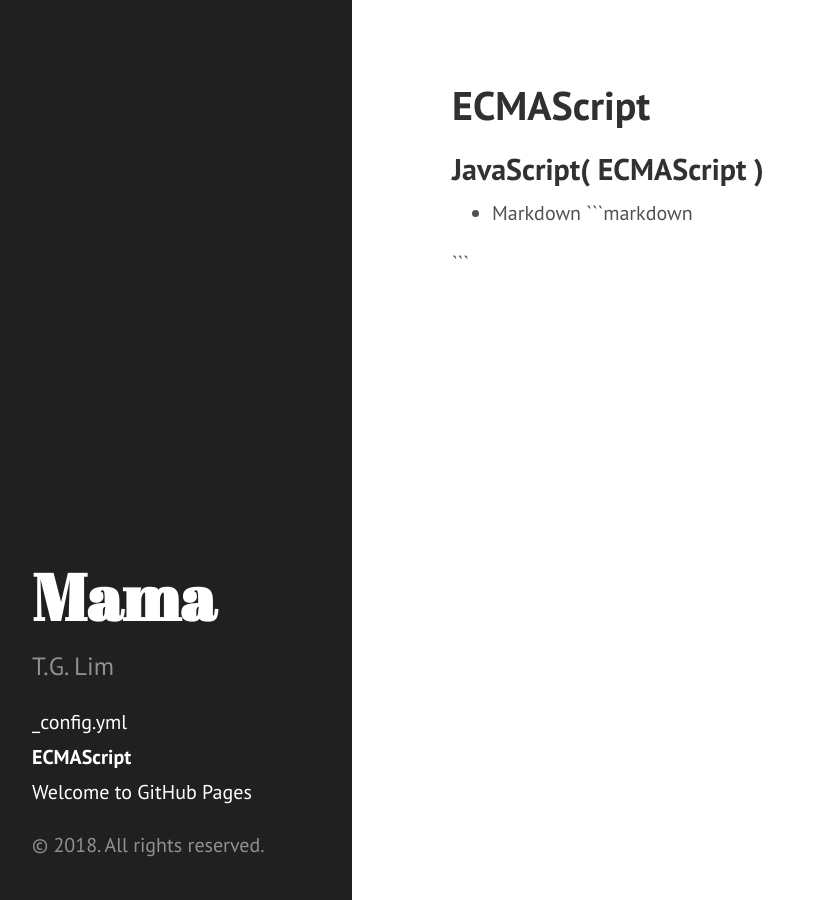
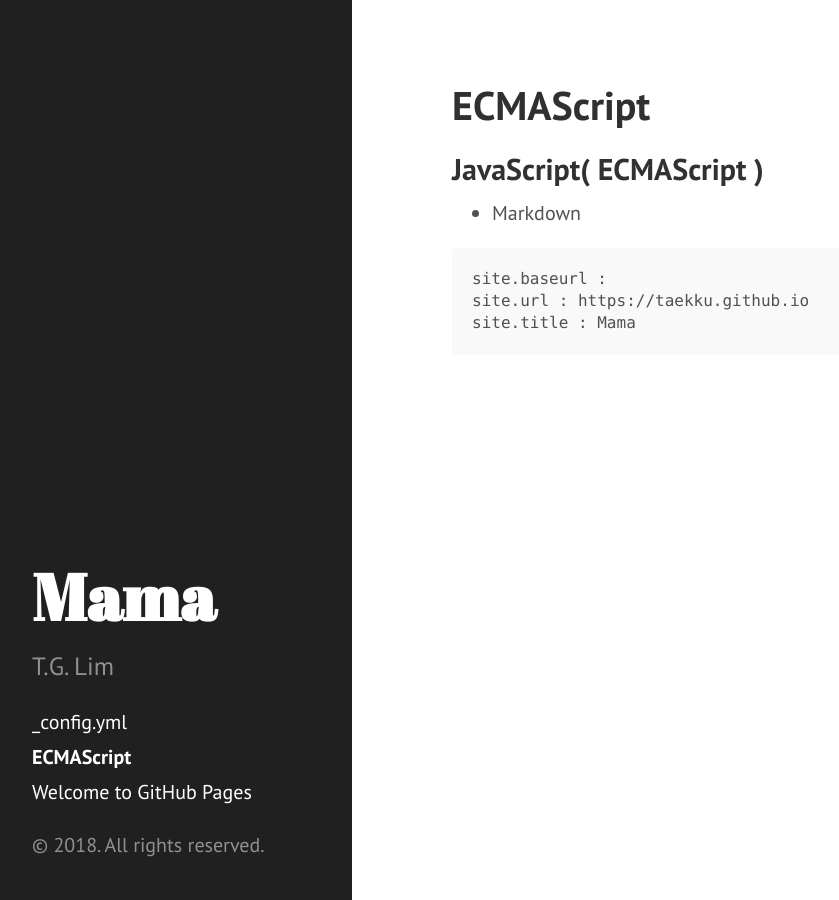
Before and after one commit to taekku/taekku.github.io, a Jekyll site: the page built from docs/javascript.md, in a window 1280 px wide. Shown: the whole page, without its empty margins (8-847 px from the left). Built offline with Jekyll 4.4.1, drawn with Linux system fonts in a browser that asks for light colours.

Commit message:
jekyll variable

````diff
--- a/docs/javascript.md
+++ b/docs/javascript.md
@@ -5,6 +5,9 @@ title: ECMAScript
 ## JavaScript( ECMAScript )
 
 - Markdown
+
 ```markdown
-
+site.baseurl : {{ site.baseurl }}
+site.url : {{ site.url }}
+site.title : {{ site.title }}
 ```
````
